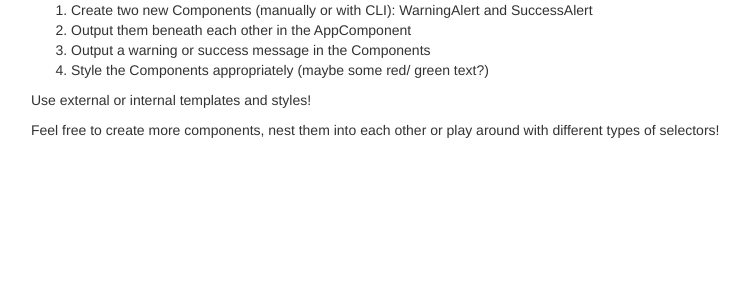
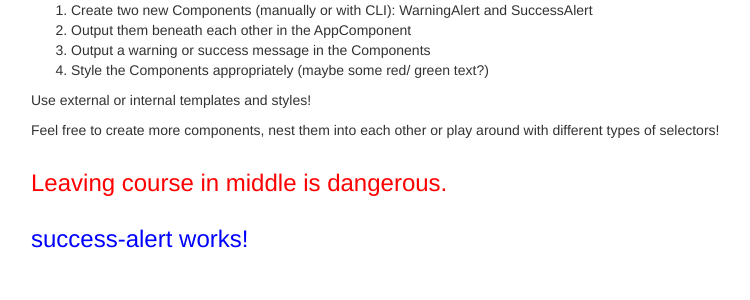
Before and after one commit to Gmishra2000/AngularLearningChallenge, an Angular app: page / in a window 1280 px wide. Shown: the top 300 px of the page, without its empty margins (39-789 px from the left). Built offline with nearby package versions, Linux system fonts and the light colour scheme.

Commit message:
challenge completed

```diff
--- a/src/app/app.component.html
+++ b/src/app/app.component.html
@@ -10,5 +10,11 @@
       <p>Use external or internal templates and styles!</p>
       <p>Feel free to create more components, nest them into each other or play around with different types of selectors!</p>
     </div>
+     <div class="col-xs-12">
+      <app-warningAlert></app-warningAlert>
+    </div>
+    <div class="col-xs-12">
+      <app-success-alert></app-success-alert>
+    </div>
   </div>
 </div>
--- /dev/null
+++ b/src/app/success-alert/success-alert.component.css
@@ -0,0 +1,3 @@
+h3{
+  color: blue;
+}
--- /dev/null
+++ b/src/app/success-alert/success-alert.component.html
@@ -0,0 +1 @@
+<h3>success-alert works!</h3>
--- /dev/null
+++ b/src/app/success-alert/success-alert.component.ts
@@ -0,0 +1,15 @@
+import { Component, OnInit } from '@angular/core';
+
+@Component({
+  selector: 'app-success-alert',
+  templateUrl: './success-alert.component.html',
+  styleUrls: ['./success-alert.component.css']
+})
+export class SuccessAlertComponent implements OnInit {
+
+  constructor() { }
+
+  ngOnInit(): void {
+  }
+
+}
--- /dev/null
+++ b/src/app/warningAlert/warningAlert.component.css
@@ -0,0 +1,3 @@
+h3{
+  color: red;
+}
--- /dev/null
+++ b/src/app/warningAlert/warningAlert.component.html
@@ -0,0 +1 @@
+<h3>Leaving course in middle is dangerous.</h3>
```
Also changed, not shown: src/app/app.module.ts (+6 -9 lines), src/app/warningAlert/warningAlert.component.ts (added, +8 -0 lines), 1 other file (tests, documents, lock files or other folders).
